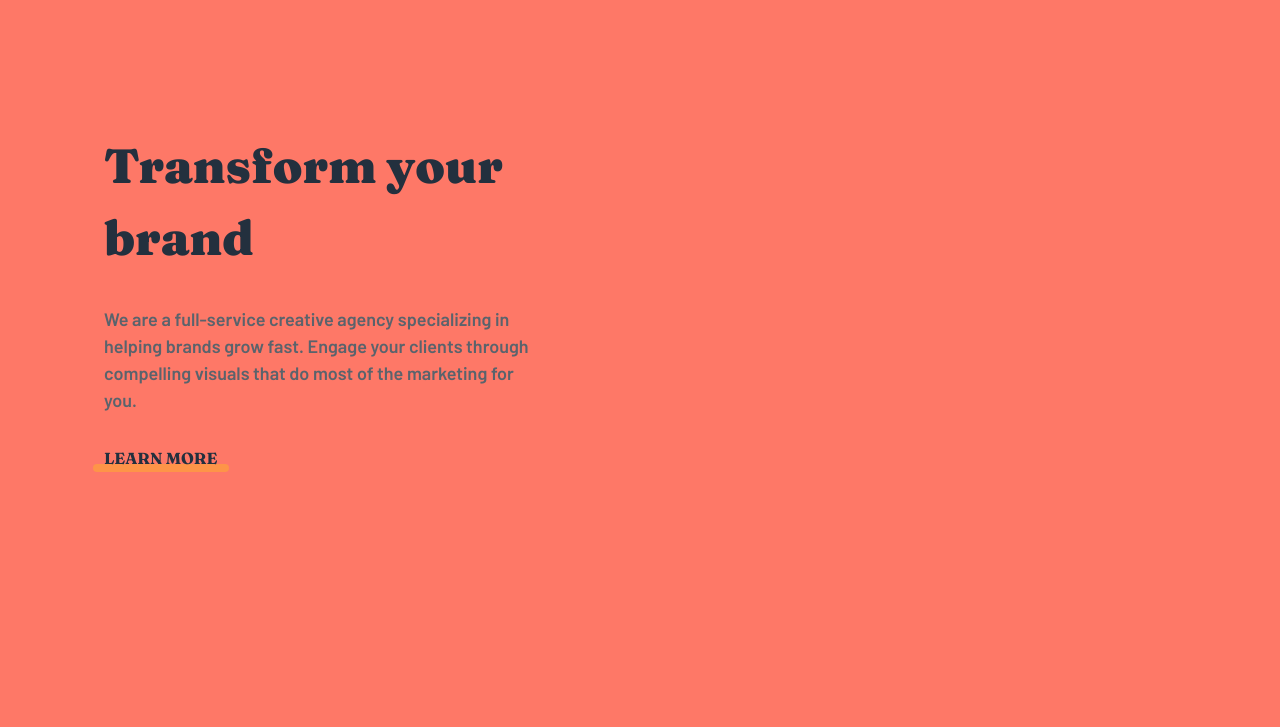
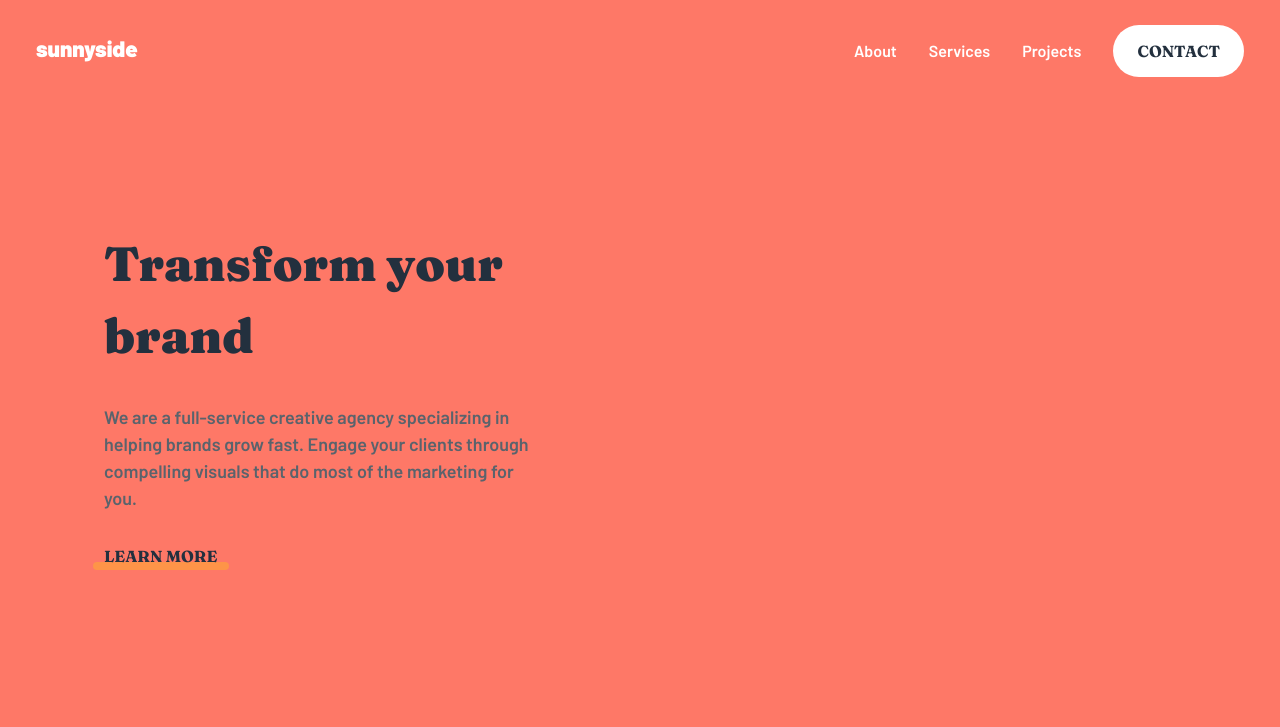
Before and after one commit to Stephane0713/sunnyrise, a website built with webpack: page public/index.html in a window 1280 px wide. Shown: the top 727 px of the page. Built offline with nearby package versions, Linux system fonts and the light colour scheme; files whose address does not match are found by name.

Commit message:
started header

```diff
--- a/public/index.html
+++ b/public/index.html
@@ -19,6 +19,28 @@
         <script src="js/bundle.js" defer></script>
     </head>
     <body>
+        <header class="header container">
+            <div class="header__top-bar">
+                <a href="#" class="header__logo">sunnyside</a>
+                <div class="header__menu-burger"><img src="../images/icon-hamburger.svg" alt="burger"></div>
+                <nav class="header__nav">
+                    <ul class="header__list">
+                        <li class="header__item">
+                            <a href="#" class="header__link">About</a>
+                        </li>
+                        <li class="header__item">
+                            <a href="#" class="header__link">Services</a>
+                        </li>
+                        <li class="header__item">
+                            <a href="#" class="header__link">Projects</a>
+                        </li>
+                        <li class="header__item">
+                            <a href="#" class="header__link header__link--btn">Contact</a>
+                        </li>
+                    </ul>
+                </nav>
+            </div>
+        </header>
         <section class="articlesnp">
             <article class="article article--transform">
                 <div class="article__img"></div>
@@ -71,7 +93,7 @@
                 </div>
         </section>
         <section class="testimonials">
-            <div class="testimonials__content">
+            <div class="testimonials__content container">
 
                 <h2 class="title testimonials__title">Cilent Testimonials</h2>
                 <div class="cards">
--- a/src/scss/base/_index.scss
+++ b/src/scss/base/_index.scss
@@ -1,2 +1,3 @@
 @forward "typography";
 @forward "fonts";
+@forward "utilities";
--- /dev/null
+++ b/src/scss/base/_utilities.scss
@@ -0,0 +1,7 @@
+.container {
+    margin-left: auto;
+    margin-right: auto;
+    max-width: 1240px;
+    padding-left: 1rem;
+    padding-right: 1rem;
+}
--- /dev/null
+++ b/src/scss/layouts/_header.scss
@@ -0,0 +1,55 @@
+@use "../abstracts" as *;
+
+.header {
+    &__top-bar {
+        display: flex;
+        justify-content: space-between;
+        align-items: baseline;
+        padding: 2rem 0;
+    }
+
+    &__logo {
+        font-size: 1.4rem;
+        font-weight: 900;
+        color: $clr-white;
+        text-decoration: none;
+    }
+
+    &__nav {
+        display: none;
+    }
+
+    &__list {
+        display: flex;
+        margin: 0;
+        padding: 0;
+        list-style: none;
+    }
+
+    &__link {
+        color: $clr-white;
+        text-decoration: none;
+        margin-left: 2em;
+
+        &--btn {
+            background-color: $clr-white;
+            color: $clr-gray-blue-900;
+            font-family: $ft-fraunces;
+            text-transform: uppercase;
+            padding: 1rem 1.5rem;
+            border-radius: 999px;
+        }
+    }
+}
+
+@media screen and (min-width: $bp-lg) {
+    .header {
+        &__menu-burger {
+            display: none;
+        }
+
+        &__nav {
+            display: block;
+        }
+    }
+}
--- a/src/scss/layouts/_index.scss
+++ b/src/scss/layouts/_index.scss
@@ -3,3 +3,4 @@
 @forward 'testimonials';
 @forward 'gallery';
 @forward 'footer';
+@forward 'header';
--- a/src/scss/layouts/_testimonials.scss
+++ b/src/scss/layouts/_testimonials.scss
@@ -4,6 +4,7 @@
     display: flex;
     flex-direction: column;
     min-height: 600px;
+    margin-bottom: 4rem;
 
     &__content {
         margin: auto;
```
